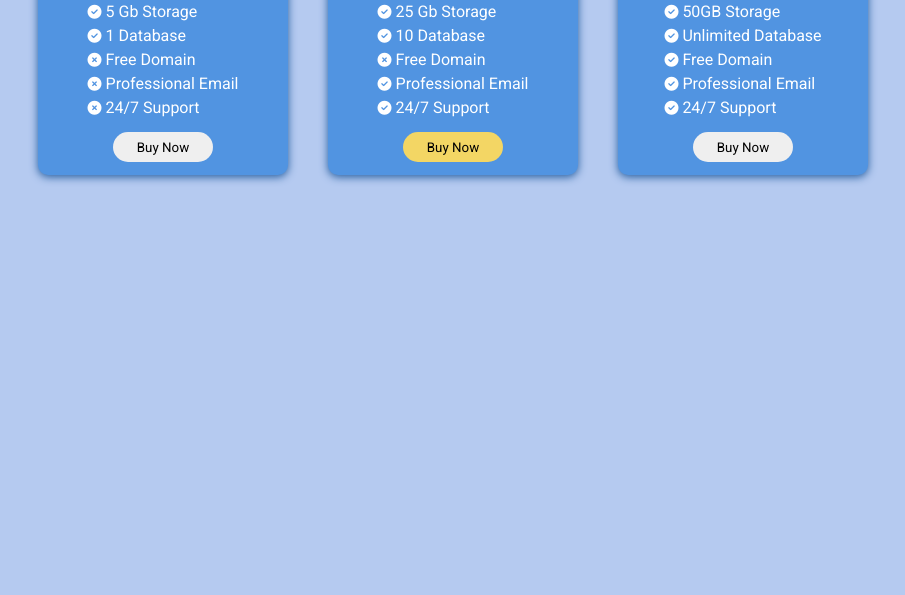
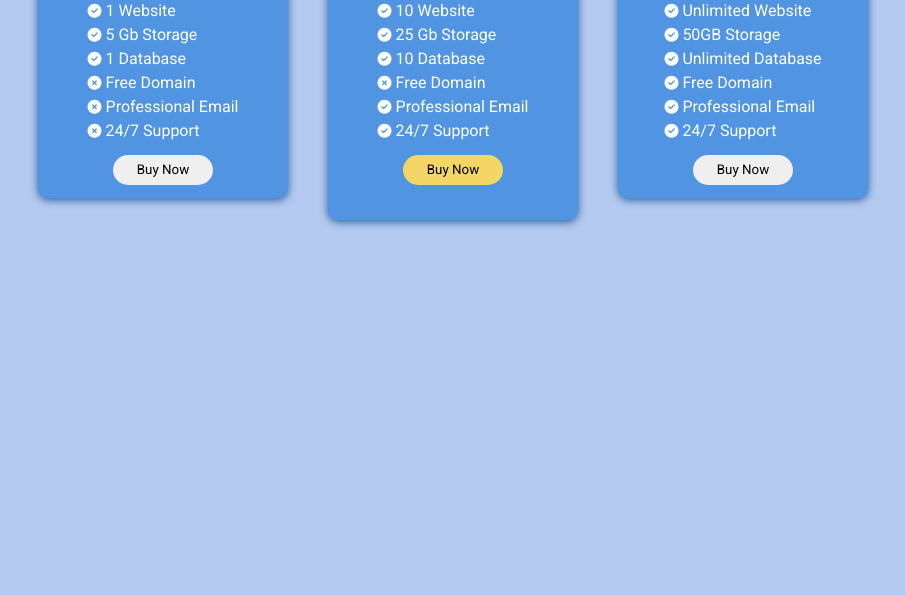
Before and after one commit to stowwef/PrecioCards, a plain HTML site: page index.html in a window 1280 px wide. Shown: the part 205-800 px from the top of the page, without its empty margins (187-1092 px from the left). Drawn offline with Linux system fonts and the light colour scheme; a web font is replaced by a local one.

Commit message:
altura agregada al segundo div

```diff
--- a/style.css
+++ b/style.css
@@ -84,6 +84,12 @@ body {
 
 }
 
+ .cards:nth-child(2){
+
+    height: 345px;
+
+}
+
 i {
 
     font-size: 14px;
```
